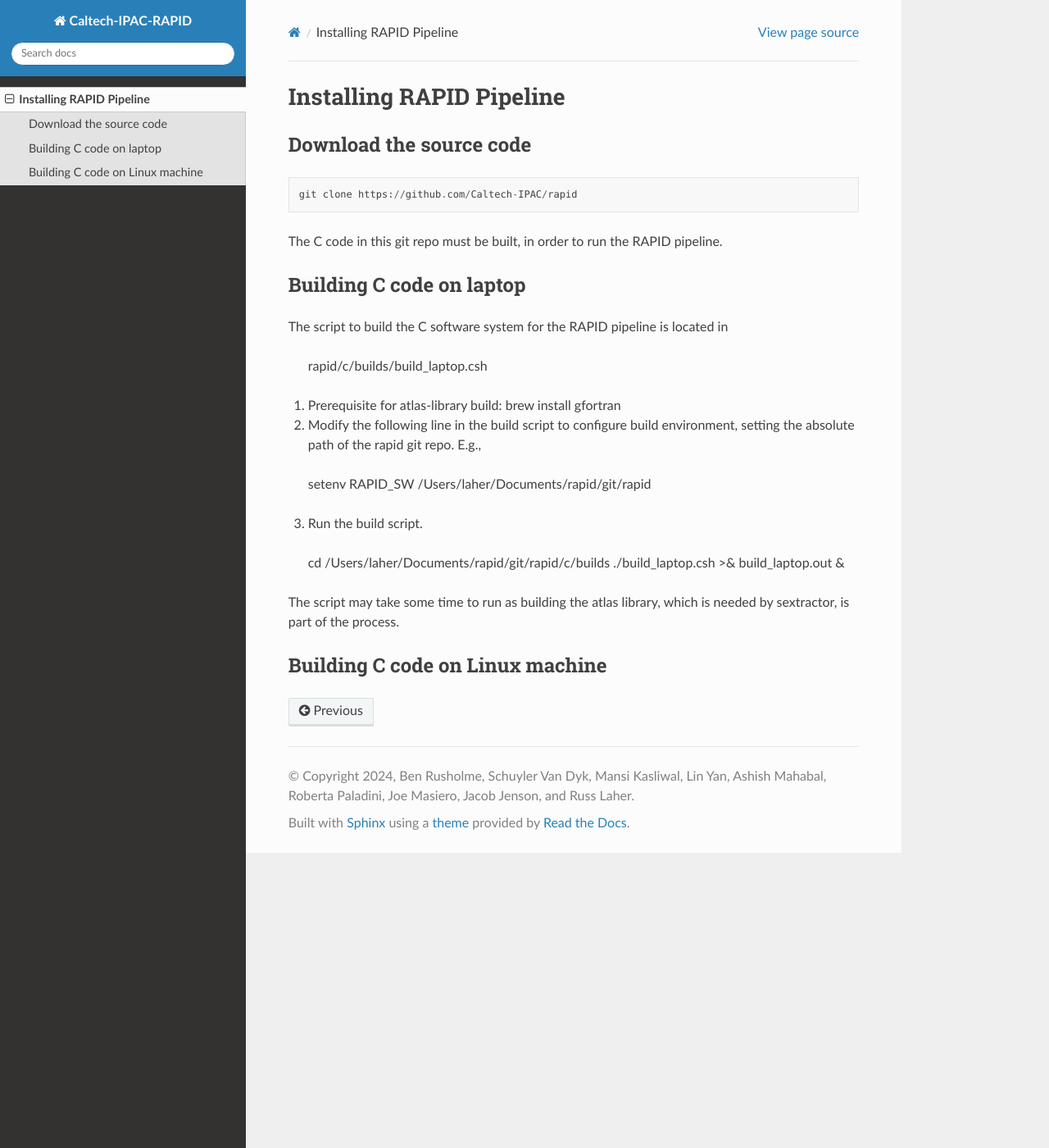
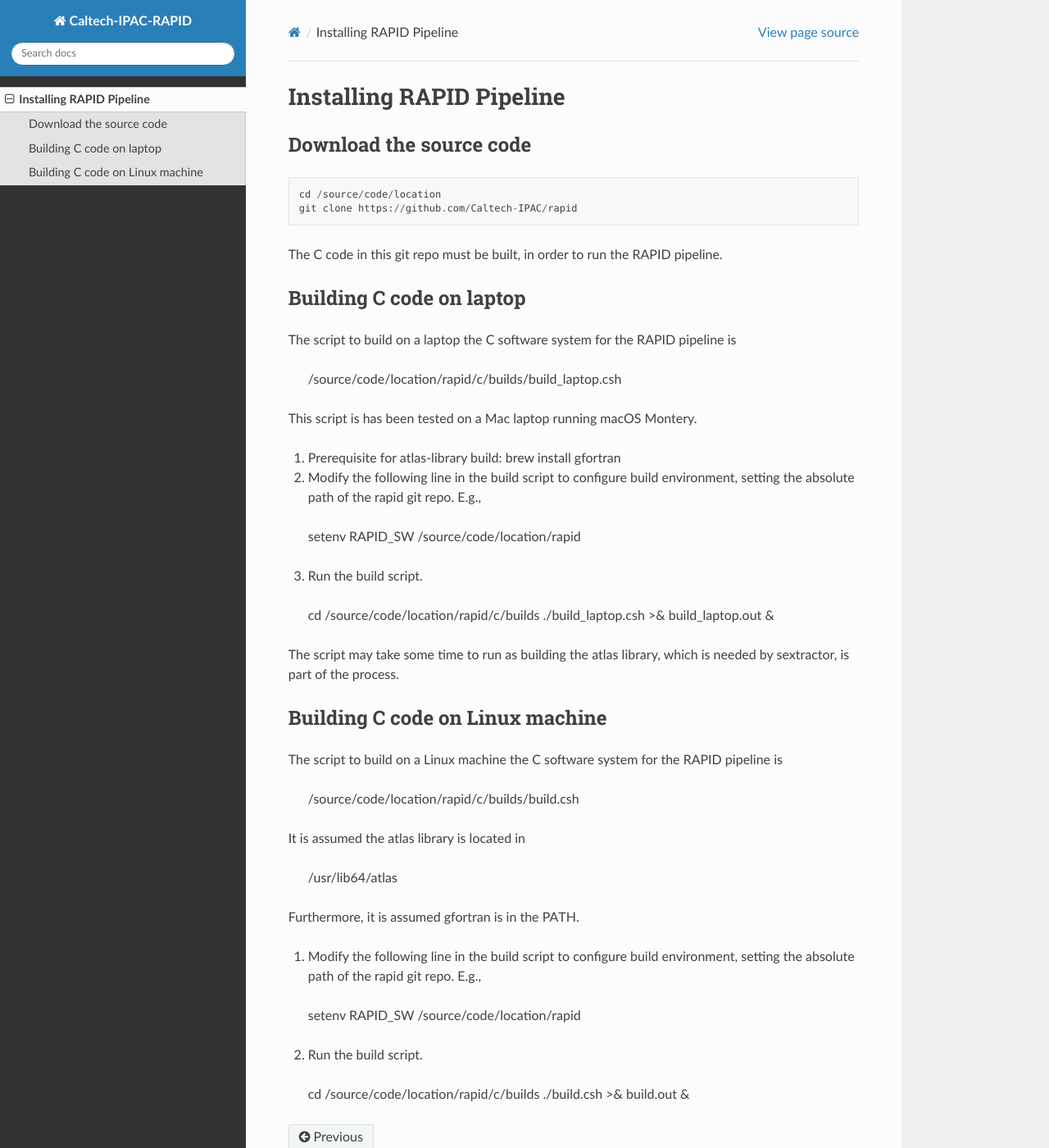
Before and after one commit to Caltech-IPAC/rapid, a Sphinx documentation site: the page built from docs/source/install/install.rst, in a window 1280 px wide and 1400 px high. Shown: the whole window at 82% size. Built offline with Sphinx 7.4.7 and the Read the Docs theme 2.0.0, drawn with Linux system fonts in a browser that asks for light colours.

Commit message:
Added more details.

```diff
--- a/docs/source/install/install.rst
+++ b/docs/source/install/install.rst
@@ -6,7 +6,8 @@ Download the source code
 
 .. code-block::
 
-  git clone https://github.com/Caltech-IPAC/rapid
+   cd /source/code/location
+   git clone https://github.com/Caltech-IPAC/rapid
 
 
 The C code in this git repo must be built, in order to run the RAPID pipeline.
@@ -16,20 +17,21 @@ Building C code on laptop
 ========================
 
 
-The script to build the C software system for the RAPID pipeline is
-located in
+The script to build on a laptop the C software system for the RAPID pipeline is
 
-  rapid/c/builds/build_laptop.csh
+  /source/code/location/rapid/c/builds/build_laptop.csh
+
+This script is has been tested on a Mac laptop running macOS Montery.
 
 1. Prerequisite for atlas-library build: brew install gfortran
 
 2. Modify the following line in the build script to configure build environment, setting the absolute path of the rapid git repo.  E.g.,
 
-  setenv RAPID_SW /Users/laher/Documents/rapid/git/rapid
+  setenv RAPID_SW /source/code/location/rapid
 
 3. Run the build script.
 
-  cd /Users/laher/Documents/rapid/git/rapid/c/builds
+  cd /source/code/location/rapid/c/builds
   ./build_laptop.csh >& build_laptop.out &
 
 The script may take some time to run as building the atlas library,
@@ -38,3 +40,22 @@ which is needed by sextractor, is part of the process.
 
 Building C code on Linux machine
 ========================
+
+The script to build on a Linux machine the C software system for the RAPID pipeline is
+
+  /source/code/location/rapid/c/builds/build.csh
+
+It is assumed the atlas library is located in
+
+  /usr/lib64/atlas
+
+Furthermore, it is assumed gfortran is in the PATH.
+
+1. Modify the following line in the build script to configure build environment, setting the absolute path of the rapid git repo.  E.g.,
+
+  setenv RAPID_SW /source/code/location/rapid
+
+2. Run the build script.
+
+  cd /source/code/location/rapid/c/builds
+  ./build.csh >& build.out &
```
